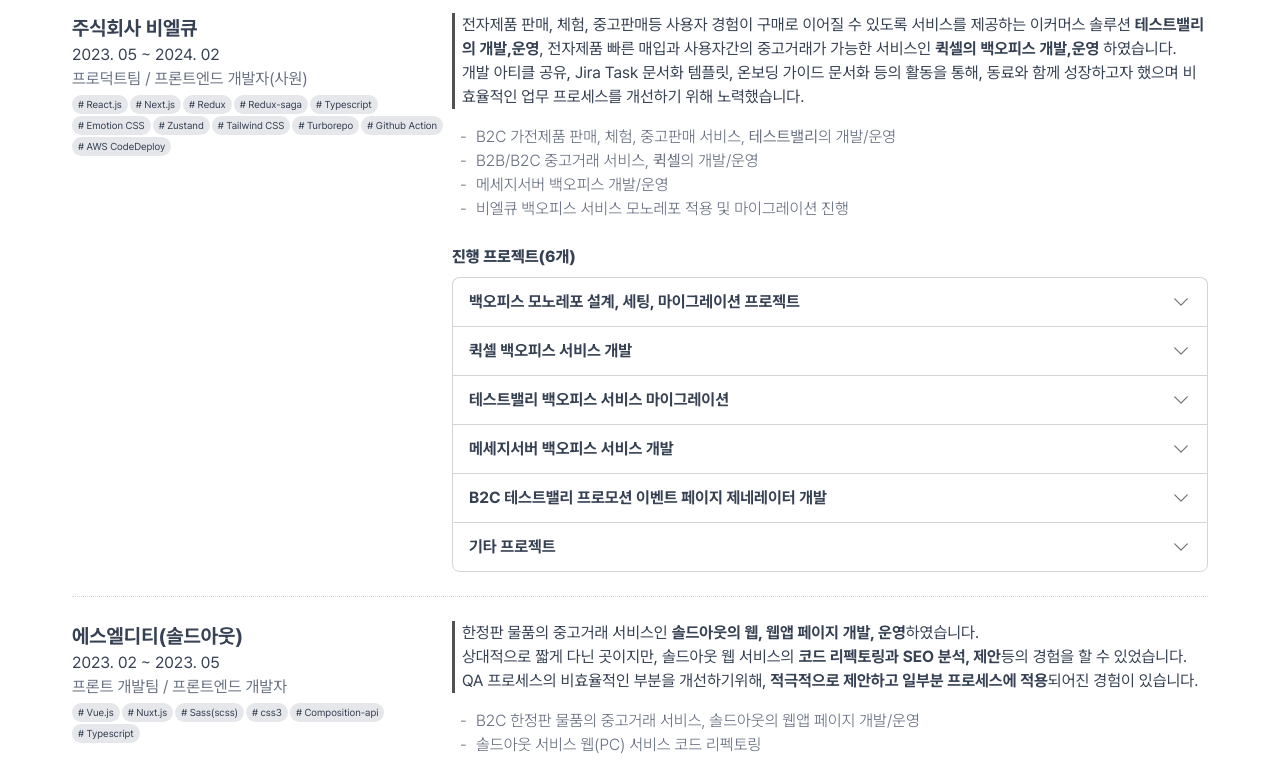
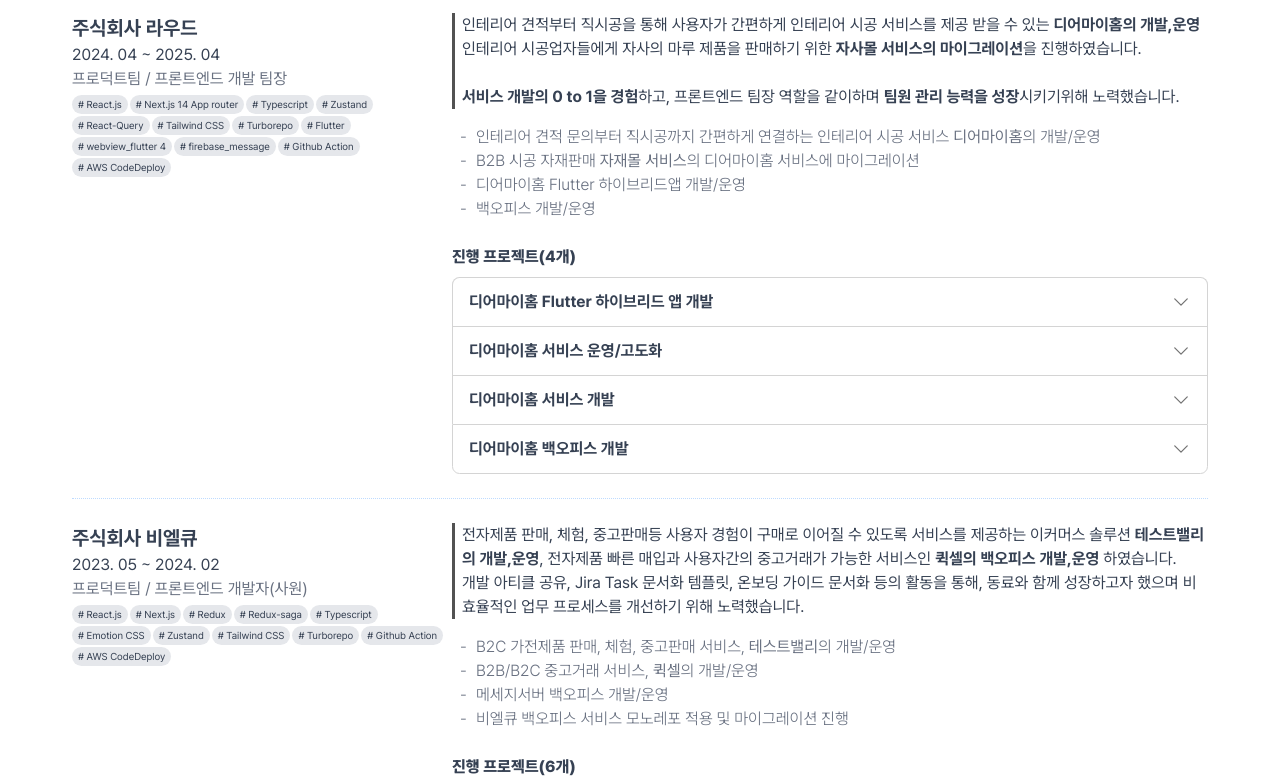
Before and after one commit to DoGeol/DoGeol.github.io, a Next.js app: page / in a window 1280 px wide. Shown: the part 680-1463 px from the top of the page. Built offline with nearby package versions, Linux system fonts and the light colour scheme.

Commit message:
feat: 라우드 커리어 추가

```diff
--- /dev/null
+++ b/src/app/(pages)/(main)/_constant/_data/career/laud.ts
@@ -0,0 +1,128 @@
+import { TCareer } from '@/app/(pages)/(main)/_constant/types'
+
+export const CAREER_LAUD: TCareer = {
+  id: 6,
+  companyName: '주식회사 라우드',
+  webUrl: 'https://www.dearmyhome.co.kr/',
+  department: '프로덕트팀',
+  jobPosition: '프론트엔드 개발 팀장',
+  period: ['2024. 04', '2025. 04'],
+  stack: [
+    'React.js',
+    'Next.js 14 App router',
+    'Typescript',
+    'Zustand',
+    'React-Query',
+    'Tailwind CSS',
+    'Turborepo',
+    'Flutter',
+    'webview_flutter 4',
+    'firebase_message',
+    'Github Action',
+    'AWS CodeDeploy',
+  ],
+  description:
+    '인테리어 견적부터 직시공을 통해 사용자가 간편하게 인테리어 시공 서비스를 제공 받을 수 있는 <strong>디어마이홈의 개발,운영</strong>' +
+    '인테리어 시공업자들에게 자사의 마루 제품을 판매하기 위한 <strong>자사몰 서비스의 마이그레이션</strong>을 진행하였습니다.<br/><br/>' +
+    '<strong>서비스 개발의 0 to 1을 경험</strong>하고, 프론트엔드 팀장 역할을 같이하며 <strong>팀원 관리 능력을 성장</strong>시키기위해 노력했습니다.',
+  summary: [
+    '인테리어 견적 문의부터 직시공까지 간편하게 연결하는 인테리어 시공 서비스 <strong>디어마이홈</strong>의 개발/운영',
+    'B2B 시공 자재판매 <strong>자재몰 서비스</strong>의 디어마이홈 서비스에 마이그레이션',
+    '디어마이홈 Flutter 하이브리드앱 개발/운영',
+    '백오피스 개발/운영',
+  ],
+  project: [
+    {
+      id: 63,
+      name: '디어마이홈 Flutter 하이브리드 앱 개발',
+      summary: '사용자 인입을 증가시키고, 편의성을 개선하기 위한 하이브리드 앱 개발 프로젝트',
+      link: '',
+      period: ['2024. 12', '2025. 01'],
+      skills: ['Flutter', 'Firebase_message', 'webview_flutter 4', 'portone_flutter(v1)'],
+      details: ['<strong>참여 인원 : </strong> 2명 (FE 1명, BE 1명)'],
+      roles: [
+        '웹-앱 브릿지 함수 기능 개발',
+        '포트원 v1 결제, 본인 인증 웹뷰 페이지 연동',
+        '파이어베이스 메세지, 토픽 연동',
+        '카카오, 애플 로그인 연동',
+        '네이티브 기능(카메라, 앨범, GPS) 연동',
+      ],
+    },
+    {
+      id: 62,
+      name: '디어마이홈 서비스 운영/고도화',
+      summary:
+        '디어마이홈 서비스의 기능과 백오피스에서 사용자의 관리 피로도를 낮추기위해 기능을 고도화하는 프로젝트',
+      link: '',
+      period: ['2024. 06', '2025. 04'],
+      skills: ['Next.js 14', 'Typescript', 'Tailwindcss', 'Zustand', 'React-hook-form'],
+      details: ['<strong>참여 인원 : </strong> 4명 (FE 1명, BE 1명, Design 1명, PM 1명)'],
+      roles: [
+        '[백오피스] 1차 기능 고도화 - 자재몰 마이그레이션 DB구조 변경 사전작업 및 백오피스 고도화 (2024.06 ~ 2024.07)',
+        '[사용자] 1차 기능 고도화 - 사용자 화면 성능 최적화 및 SEO 적용 (2024.06 ~ 2024.07)',
+        '[사용자/백오피스] 사이트맵 동적 생성 기능 개발 (2024.07.04 ~ 2024.08.02)',
+        '[사용자/백오피스] 이벤트 등록 기능 개발 (2024.07.22 ~ 2024.07.24)',
+        '[사용자] 디자인 리뉴얼 및 메인 개편 (with 자재몰) (2024.08.05 ~ 2024.09.23)',
+        '[사용자/백오피스] 자재몰 기능 마이그레이션 (2024.08.05 ~ 2024.08.20)',
+        '[사용자] 카카오맵을 사용한 인테리어 지도 기능 개발 (2024.10.28 ~ 2024.11.15)',
+        '[사용자] chartjs 라이브러리를 사용한 인테리어 견적 시세 그래프 기능 개발 (2024.10.28 ~ 2024.11.15)',
+        '[사용자/백오피스] 메인 개편 (2025.02.10 ~ 2025.02.20)',
+      ],
+    },
+    {
+      id: 61,
+      name: '디어마이홈 서비스 개발',
+      summary: '투자 IR과 빠른 서비스 런칭을 위한 디어마이홈 서비스 1차 개발 프로젝트',
+      link: '',
+      period: ['2024. 04', '2024. 06'],
+      skills: [
+        'Next.js 14',
+        'Typescript',
+        'Turborepo',
+        'Tailwindcss',
+        'Zustand',
+        'React-hook-form',
+        'Github Action',
+        'AWS CodeDeploy',
+      ],
+      details: ['<strong>참여 인원 : </strong> 5명 (FE 2명, BE 1명, Design 1명, PM 1명)'],
+      roles: [
+        '프론트엔드 팀원 <strong>일정 관리</strong> 및 백오피스 개발 지원',
+        '대화형 견적 신청 기능 개발',
+        '시공사례 기능 개발',
+        '카카오, 애플 로그인 기능 연동',
+        '포트원 v2 결제, 본인 인증 연동',
+        '모노레포 Foundation component 개발',
+        '모노레포 프로젝트 세팅 및 배포 스크립트 작성 (기여도 90%)',
+      ],
+    },
+    {
+      id: 60,
+      name: '디어마이홈 백오피스 개발',
+      summary: '디어마이홈 사내 직원용 백오피스 서비스 개발',
+      link: '',
+      period: ['2024. 05', '2024. 06'],
+      skills: [
+        'Next.js 14',
+        'Typescript',
+        'Turborepo',
+        'Tailwindcss',
+        'Zustand',
+        'React-hook-form',
+        'Github Action',
+        'AWS CodeDeploy',
+      ],
+      details: ['<strong>참여 인원 : </strong> 4명 (FE 2명, BE 1명,세 PM 1명)'],
+      roles: [
+        '1차 개발 중간 <strong>팀원의 퇴사</strong>로 인한 백오피스 개발 F/W',
+        '견적/주문 관리 메뉴 개발 (기여도 100%)',
+        '컨텐츠 관리 메뉴 개발 (기여도 100%)',
+        '라벨링(카테고리) 관리 메뉴 개발 (기여도 100%)',
+        '알림톡/앱푸시 관리 메뉴 개발 (기여도 100%)',
+        '시공기사 모바일 접근용 페이지 개발 (기여도 50%)',
+        '회원 관리 메뉴 개발 (기여도 50%)',
+        'Tinymce Editor 라이브러리를 사용한 에디터 컴포넌트 개발(기여도 100%)',
+      ],
+    },
+  ],
+}
--- a/src/app/(pages)/(main)/_constant/data.ts
+++ b/src/app/(pages)/(main)/_constant/data.ts
@@ -4,6 +4,7 @@
 import { CAREER_WELLO } from '@/app/(pages)/(main)/_constant/_data/career/wello'
 import { CAREER_SLDT } from '@/app/(pages)/(main)/_constant/_data/career/sldt'
 import { CAREER_BLQ } from '@/app/(pages)/(main)/_constant/_data/career/blq'
+import { CAREER_LAUD } from '@/app/(pages)/(main)/_constant/_data/career/laud'
 
 export const INFORMATION: TInformation = {
   title: '안녕하세요.<br/>프론트엔드 개발자 <strong>편도걸</strong>입니다.',
@@ -85,6 +86,7 @@
 }
 
 export const CAREER: TCareer[] = [
+  CAREER_LAUD,
   CAREER_BLQ,
   CAREER_SLDT,
   CAREER_WELLO,
```
